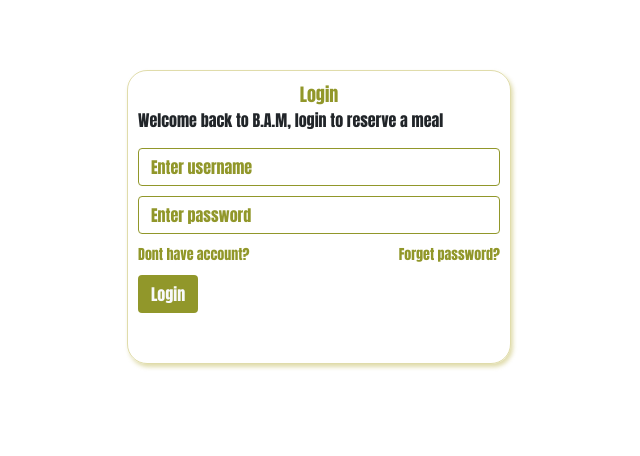
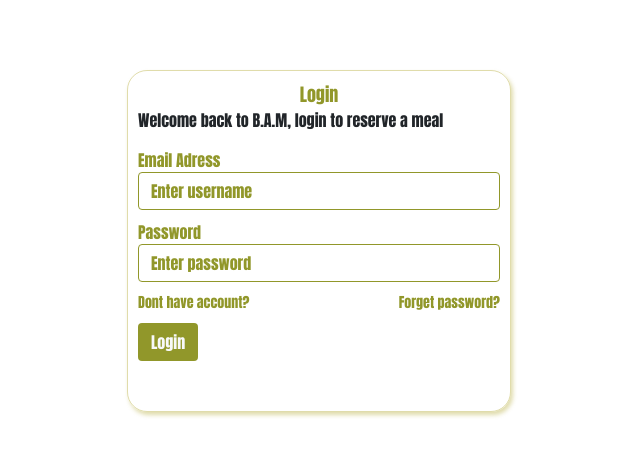
Before and after one commit to NIelsen-Mudaki/Book-A-Meal-Client, an Angular app: page /login in a window 1280 px wide. Shown: the top 456 px of the page, without its empty margins (321-961 px from the left). Built offline with nearby package versions, Linux system fonts and the light colour scheme.

Commit message:
removed autocomplete in form

```diff
--- a/src/app/login/login.component.html
+++ b/src/app/login/login.component.html
@@ -3,9 +3,11 @@
     <p>Welcome back to B.A.M, login to reserve a meal</p>
     <form action="" method="post">
         <div class="form-group">
+            <label for="useremail">Email Adress</label>
             <input type="email" name="useremail" id="useremail" autocomplete="off"  class="form-control shadow-none" placeholder="Enter username">
         </div>
         <div class="form-group">
+            <label for="password">Password</label>
             <input type="password" name="password" id="password"  autocomplete="off" class="form-control shadow-none" placeholder="Enter password">
         </div>
         <div class="form-group flex_links">
```
